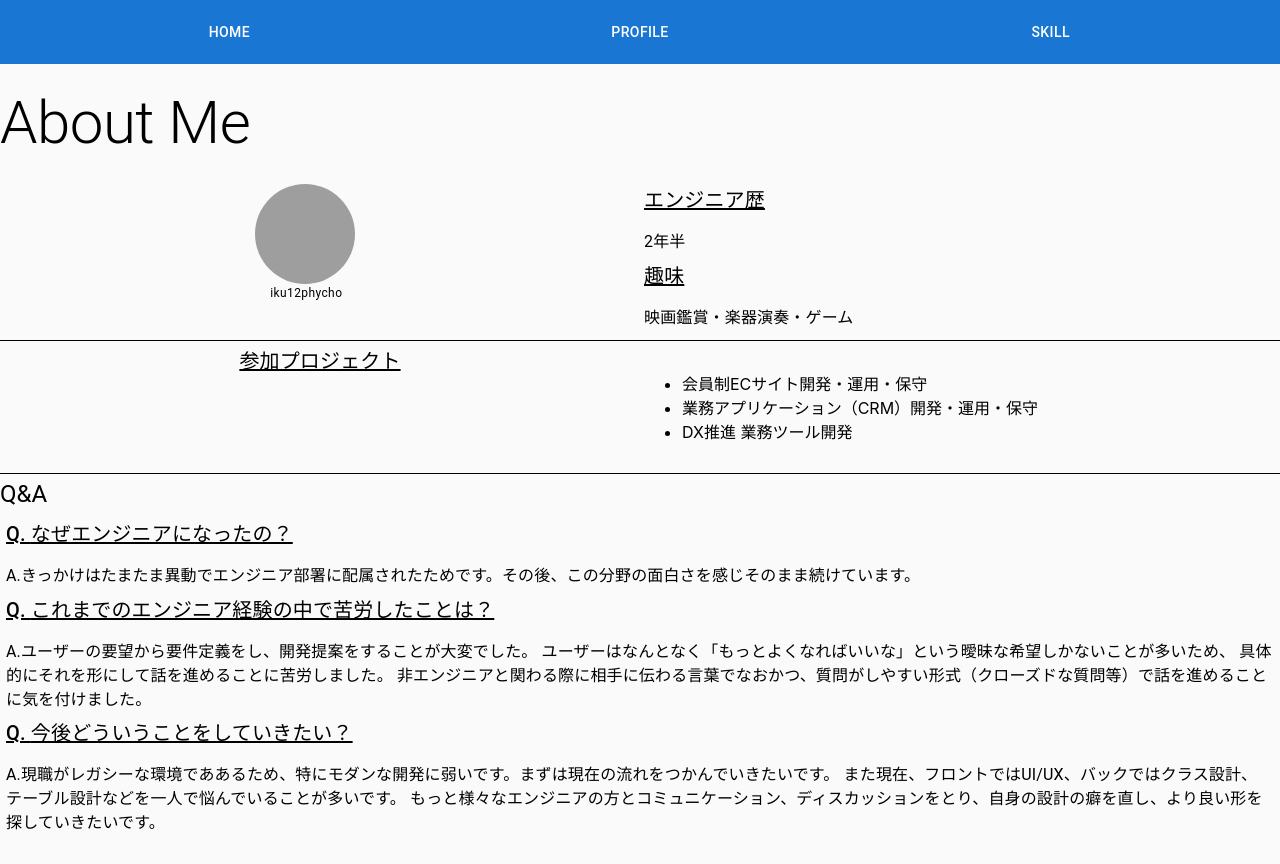
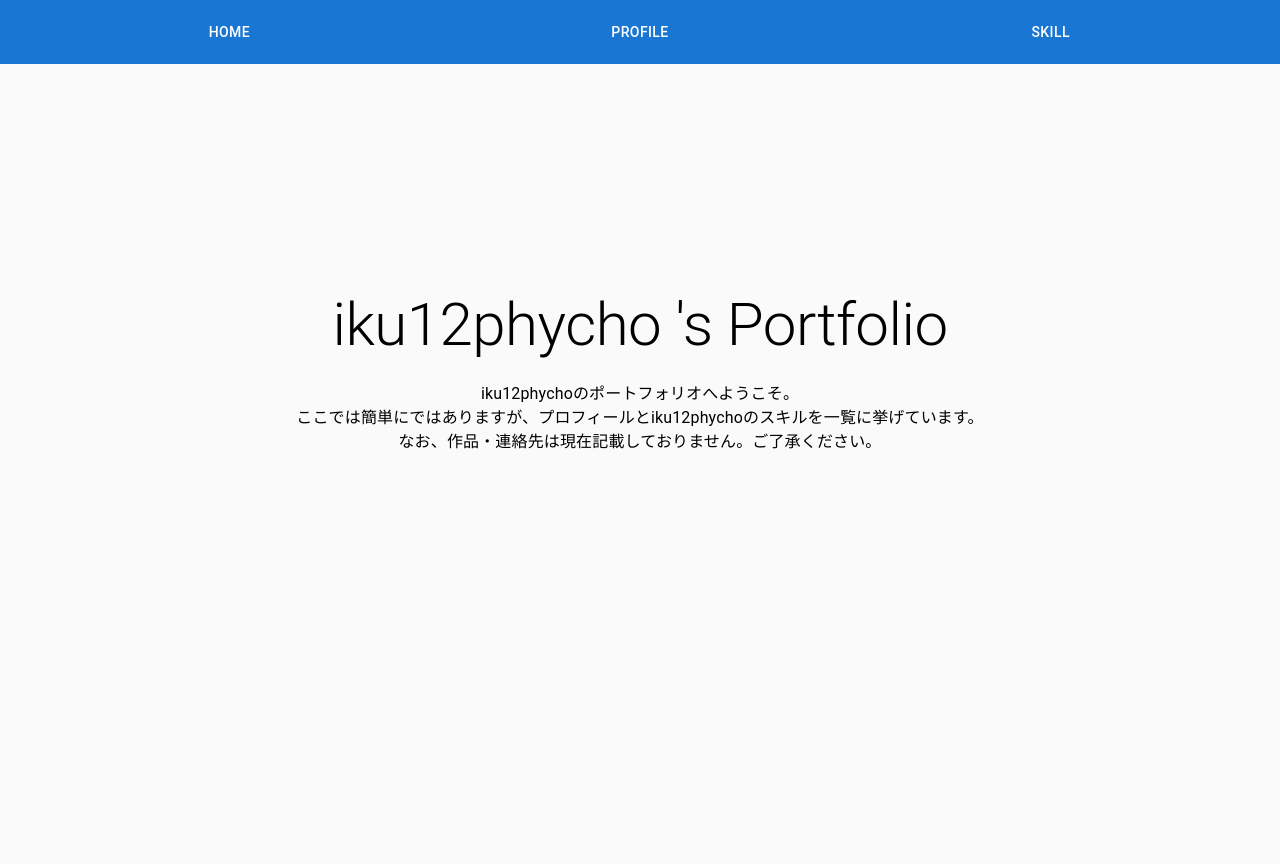
Before and after one commit to iku12phycho/portfolio, a React (Create React App) app: page /Profile in a window 1280 px wide. Built offline with nearby package versions, Linux system fonts and the light colour scheme; grey boxes are pictures that could not be loaded.

Commit message:
changed home path

```diff
--- a/src/App.tsx
+++ b/src/App.tsx
@@ -13,15 +13,15 @@ function App() {
       <Nav />
       <Box className='App-header'>
           <Switch>
-            <Route exact path="/">
-              <Home />
-            </Route>
-            <Route exact path="/Profile">
+            <Route exact path="/portfolio/Profile">
               <Profile />
             </Route>
           </Switch>
-            <Route exact path="/Skill">
+            <Route exact path="/portfolio/Skill">
               <Skill />
+            </Route>
+            <Route path="/">
+              <Home />
             </Route>
       </Box>
     </div>
```
Also changed, not shown: 6 other files (tests, documents, lock files or other folders).
